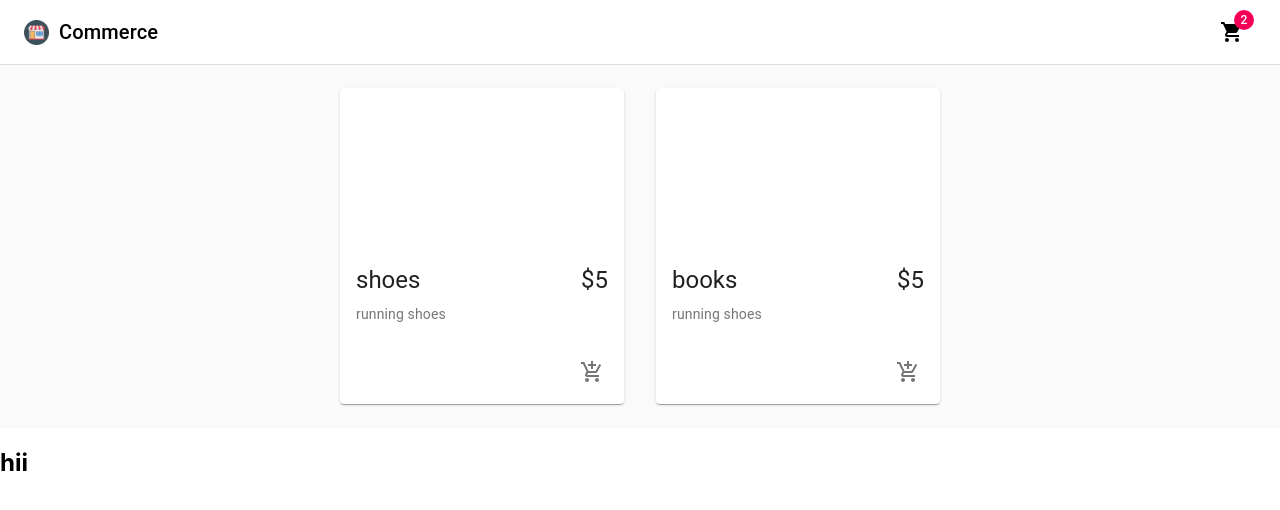
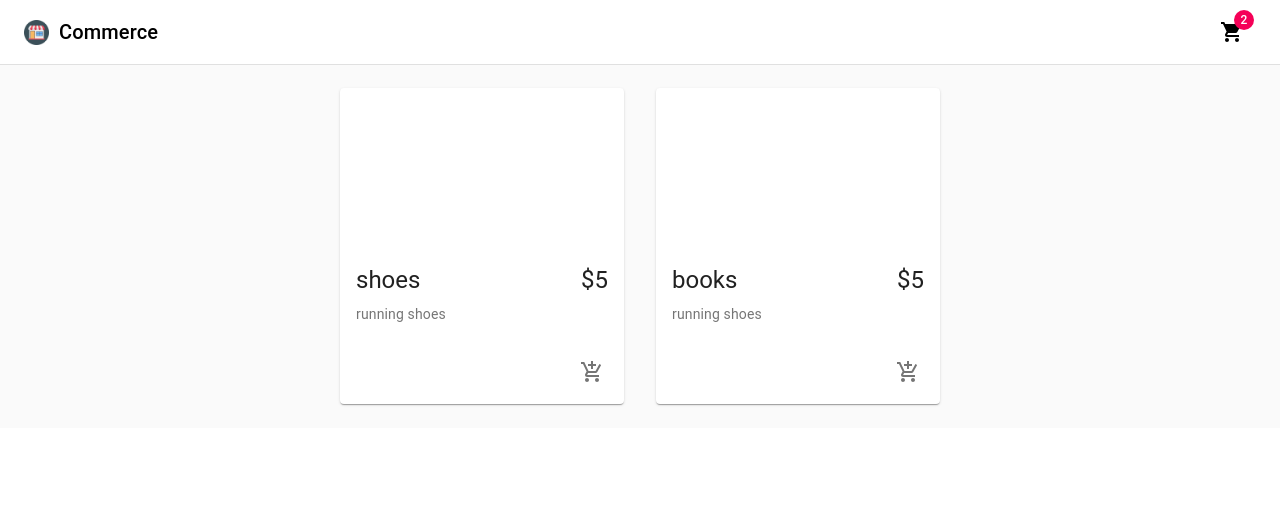
Before and after one commit to MaeeshaMeem34/webshop, a React (Create React App) app: page / in a window 1280 px wide. Shown: the top 510 px of the page. Built offline with nearby package versions, Linux system fonts and the light colour scheme.

Commit message:
#update conflict

```diff
--- a/src/App.js
+++ b/src/App.js
@@ -10,7 +10,7 @@ function App() {
 
 
        <Products/>
-       <h2> hii</h2>
+
 
     </div>
   );
```
